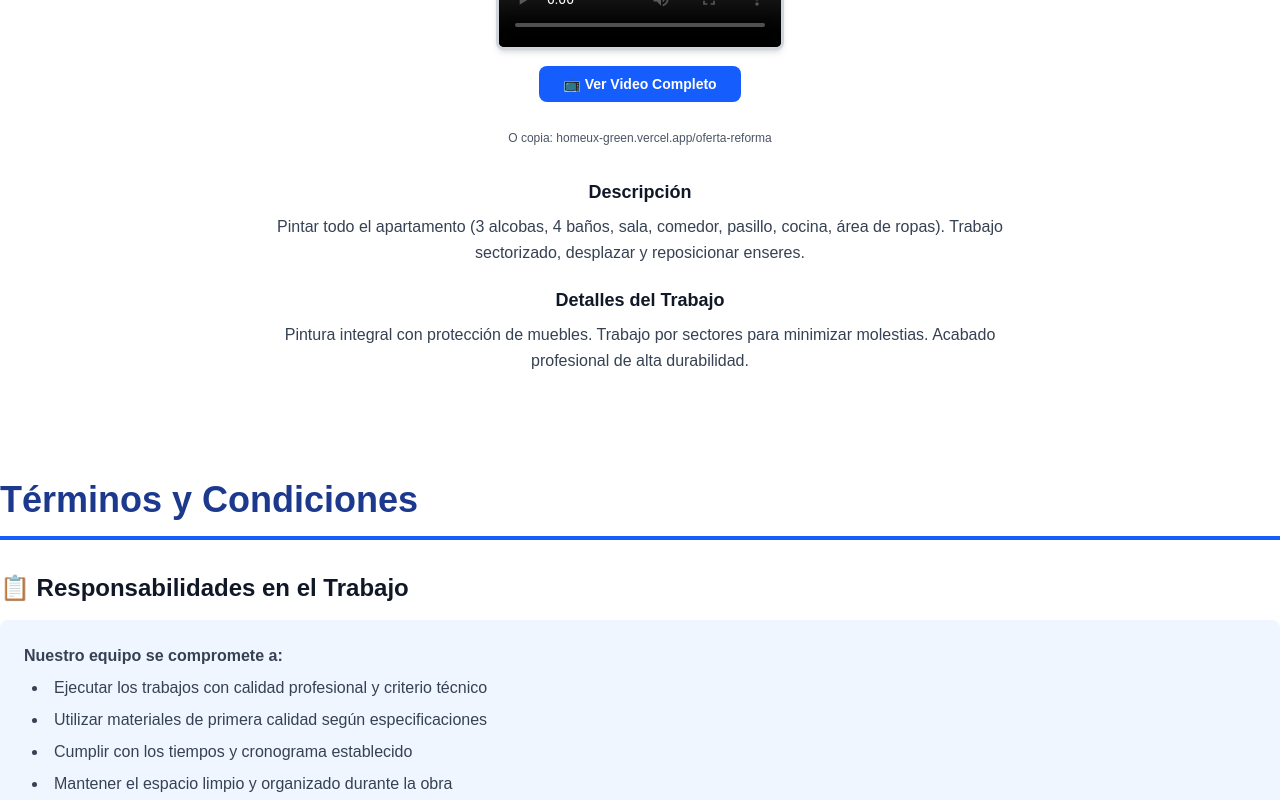
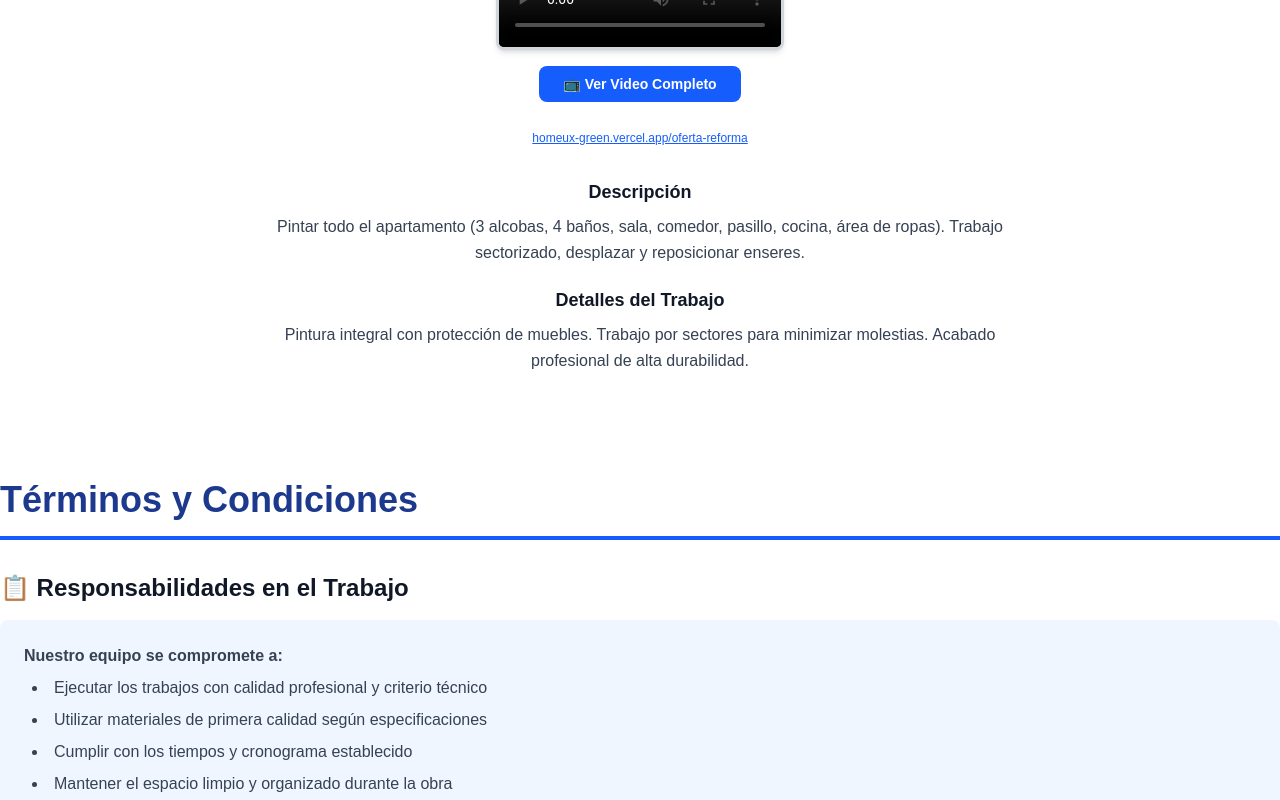
Before and after one commit to coboltaf-ops/Homeux, a Next.js app: page /oferta-reforma in a window 1280 px wide. Shown: the part 8320-9120 px from the top of the page. Built offline with nearby package versions, Linux system fonts and the light colour scheme; grey boxes are pictures that could not be loaded.

Commit message:
Move URL link from contact page to video section under blue button

```diff
--- a/src/app/oferta-reforma/page.tsx
+++ b/src/app/oferta-reforma/page.tsx
@@ -207,7 +207,14 @@ export default function OfertaReforma() {
                       📺 Ver Video Completo
                     </a>
                     <p className="text-gray-600 text-xs mt-3">
-                      O copia: homeux-green.vercel.app/oferta-reforma
+                      <a
+                        href="https://homeux-green.vercel.app/oferta-reforma#video-pintura"
+                        target="_blank"
+                        rel="noopener noreferrer"
+                        className="text-blue-600 hover:text-blue-700 underline"
+                      >
+                        homeux-green.vercel.app/oferta-reforma
+                      </a>
                     </p>
                   </div>
                 ) : servicio.imagenes && servicio.imagenes.length > 0 && (
@@ -389,17 +396,6 @@ export default function OfertaReforma() {
                 </div>
               </div>
 
-              <div className="mt-12 pt-8 border-t border-gray-700">
-                <p className="text-sm text-gray-300 mb-3">Para ver la versión interactiva con video:</p>
-                <a
-                  href="https://homeux-green.vercel.app/oferta-reforma#video-pintura"
-                  target="_blank"
-                  rel="noopener noreferrer"
-                  className="text-lg font-bold text-blue-400 hover:text-blue-300 underline"
-                >
-                  homeux-green.vercel.app/oferta-reforma
-                </a>
-              </div>
             </div>
           </div>
 
```
Also changed, not shown: 1 other file (tests, documents, lock files or other folders).
